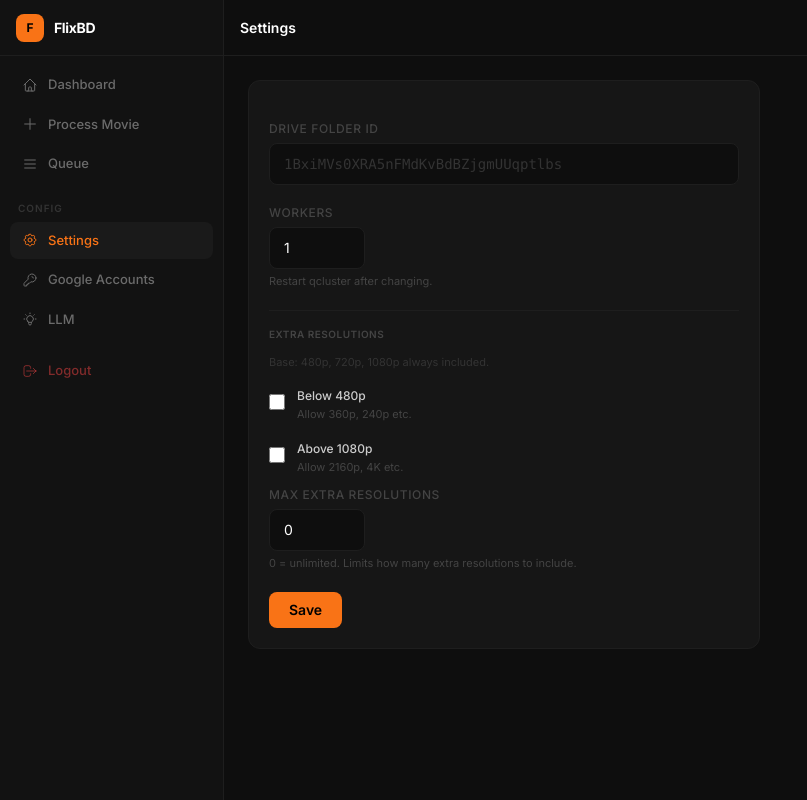
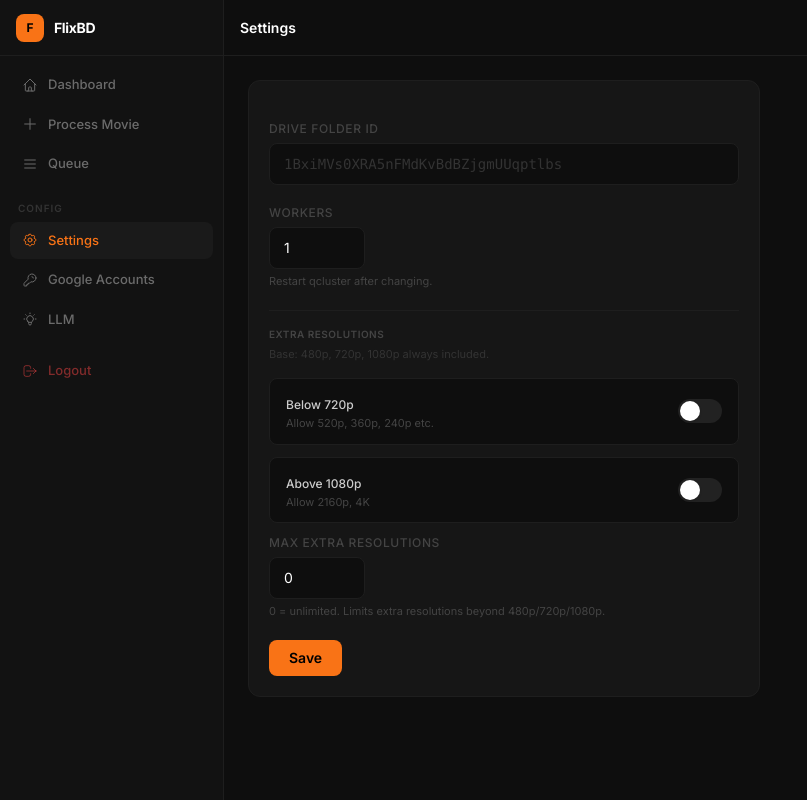
Before and after one commit to masud13222/auto_up, a Django app: template templates/panel/settings.html in a window 1280 px wide. Shown: the whole page, without its empty margins (0-807 px from the left). Run offline with Django 5.2, Linux system fonts and the light colour scheme; the template is opened without the code that fills it, so the values that code supplies are empty; parts of the project's set-up code (start-up, migrations or seed data) failed here and were passed over; some libraries are stand-ins or nearby versions.

Commit message:
feat: Add settings page for upload folder, worker count, and LLM resolution configuration.

```diff
--- a/llm/schema/combined_schema.py
+++ b/llm/schema/combined_schema.py
@@ -28,7 +28,7 @@ combined_schema = {
 
 def _build_resolution_note(extra_below: bool = False, extra_above: bool = False, max_extra: int = 0) -> str:
     """Build the resolution constraint text for the LLM prompt."""
-    base = "- **Base resolutions**: Always include 480p, 720p, 1080p if available on the page.\n"
+    base = "- **Base resolutions**: Always include 480p, 720p, and 1080p if available on the page.\n"
 
     if not extra_below and not extra_above:
         return base + "- **ONLY** include 480p, 720p, 1080p. Do NOT include any other resolutions.\n"
@@ -36,9 +36,9 @@ def _build_resolution_note(extra_below: bool = False, extra_above: bool = False,
     parts = [base]
 
     if extra_below:
-        parts.append("- Also include resolutions BELOW 480p if available (e.g. 360p, 240p).\n")
+        parts.append("- Also include any NON-STANDARD resolutions below 720p if available (e.g. 520p, 360p, 240p). Note: 480p is already in the base.\n")
     else:
-        parts.append("- Do NOT include resolutions below 480p (no 360p, 240p, etc.).\n")
+        parts.append("- Do NOT include non-standard resolutions below 720p (no 520p, 360p, 240p, etc.). Only 480p from sub-720p range.\n")
 
     if extra_above:
         parts.append("- Also include resolutions ABOVE 1080p if available (e.g. 2160p, 4K).\n")
--- a/settings/models.py
+++ b/settings/models.py
@@ -26,7 +26,7 @@ class UploadSettings(models.Model):
     worker_count = models.PositiveIntegerField(default=1, help_text="Number of queue workers (requires qcluster restart)")
     extra_res_below = models.BooleanField(
         default=False,
-        help_text="Allow resolutions below 480p (e.g. 360p, 240p)"
+        help_text="Allow non-standard resolutions below 720p (e.g. 520p, 360p, 240p). 480p is always included."
     )
     extra_res_above = models.BooleanField(
         default=False,
--- a/templates/panel/settings.html
+++ b/templates/panel/settings.html
@@ -4,7 +4,7 @@
 {% block nav_settings %}active{% endblock %}
 
 {% block content %}
-<div class="max-w-lg space-y-4">
+<div class="max-w-lg space-y-4" x-data="settingsForm()">
     <div class="card p-5">
         <form method="post" class="space-y-5">
             {% csrf_token %}
@@ -23,35 +23,46 @@
 
             <!-- Resolution Settings -->
             <div class="border-t border-[#1e1e1e] pt-4">
-                <p class="text-[10px] font-semibold text-[#444] uppercase tracking-wider mb-3">Extra Resolutions</p>
-                <p class="text-[11px] text-[#333] mb-3">Base: 480p, 720p, 1080p always included.</p>
+                <p class="text-[10px] font-semibold text-[#444] uppercase tracking-wider mb-1">Extra Resolutions</p>
+                <p class="text-[11px] text-[#333] mb-4">Base: 480p, 720p, 1080p always included.</p>
 
                 <div class="space-y-3">
-                    <label class="flex items-center gap-3 cursor-pointer group">
-                        <input type="checkbox" name="extra_res_below"
-                               {% if obj.extra_res_below %}checked{% endif %}
-                               class="w-4 h-4 bg-[#0e0e0e] border border-[#1e1e1e] rounded accent-[#f97316] cursor-pointer">
+                    <!-- Below 720p Toggle -->
+                    <input type="hidden" name="extra_res_below" :value="resBelow ? 'on' : ''">
+                    <div class="flex items-center justify-between bg-[#0e0e0e] border border-[#1e1e1e] rounded-lg px-4 py-3">
                         <div>
-                            <span class="text-xs font-medium text-[#ccc] group-hover:text-white transition-colors">Below 480p</span>
-                            <p class="text-[11px] text-[#444]">Allow 360p, 240p etc.</p>
+                            <span class="text-xs font-medium text-[#ccc]">Below 720p</span>
+                            <p class="text-[11px] text-[#444]">Allow 520p, 360p, 240p etc.</p>
                         </div>
-                    </label>
+                        <button type="button" @click="resBelow = !resBelow"
+                                :class="resBelow ? 'bg-[#f97316]' : 'bg-[#222]'"
+                                class="relative w-11 h-6 rounded-full transition-colors duration-200 focus:outline-none">
+                            <span :class="resBelow ? 'translate-x-5' : 'translate-x-0.5'"
+                                  class="absolute top-0.5 left-0 w-5 h-5 bg-white rounded-full shadow transition-transform duration-200"></span>
+                        </button>
+                    </div>
 
-                    <label class="flex items-center gap-3 cursor-pointer group">
-                        <input type="checkbox" name="extra_res_above"
-                               {% if obj.extra_res_above %}checked{% endif %}
-                               class="w-4 h-4 bg-[#0e0e0e] border border-[#1e1e1e] rounded accent-[#f97316] cursor-pointer">
+                    <!-- Above 1080p Toggle -->
+                    <input type="hidden" name="extra_res_above" :value="resAbove ? 'on' : ''">
+                    <div class="flex items-center justify-between bg-[#0e0e0e] border border-[#1e1e1e] rounded-lg px-4 py-3">
                         <div>
-                            <span class="text-xs font-medium text-[#ccc] group-hover:text-white transition-colors">Above 1080p</span>
-                            <p class="text-[11px] text-[#444]">Allow 2160p, 4K etc.</p>
+                            <span class="text-xs font-medium text-[#ccc]">Above 1080p</span>
+                            <p class="text-[11px] text-[#444]">Allow 2160p, 4K</p>
                         </div>
-                    </label>
+                        <button type="button" @click="resAbove = !resAbove"
+                                :class="resAbove ? 'bg-[#f97316]' : 'bg-[#222]'"
+                                class="relative w-11 h-6 rounded-full transition-colors duration-200 focus:outline-none">
+                            <span :class="resAbove ? 'translate-x-5' : 'translate-x-0.5'"
+                                  class="absolute top-0.5 left-0 w-5 h-5 bg-white rounded-full shadow transition-transform duration-200"></span>
+                        </button>
+                    </div>
 
+                    <!-- Max Extra -->
                     <div>
                         <label class="block text-xs font-medium text-[#444] uppercase tracking-wider mb-1.5">Max Extra Resolutions</label>
                         <input type="number" name="max_extra_resolutions" min="0" max="10" value="{{ obj.max_extra_resolutions|default:0 }}"
                                class="w-24 bg-[#0e0e0e] border border-[#1e1e1e] text-white rounded-lg px-3.5 py-2.5 text-sm">
-                        <p class="text-[11px] text-[#444] mt-1">0 = unlimited. Limits how many extra resolutions to include.</p>
+                        <p class="text-[11px] text-[#444] mt-1">0 = unlimited. Limits extra resolutions beyond 480p/720p/1080p.</p>
                     </div>
                 </div>
             </div>
@@ -60,4 +71,13 @@
         </form>
     </div>
 </div>
+
+<script>
+document.addEventListener('alpine:init', () => {
+    Alpine.data('settingsForm', () => ({
+        resBelow: {{ obj.extra_res_below|yesno:"true,false" }},
+        resAbove: {{ obj.extra_res_above|yesno:"true,false" }},
+    }));
+});
+</script>
 {% endblock %}
```
